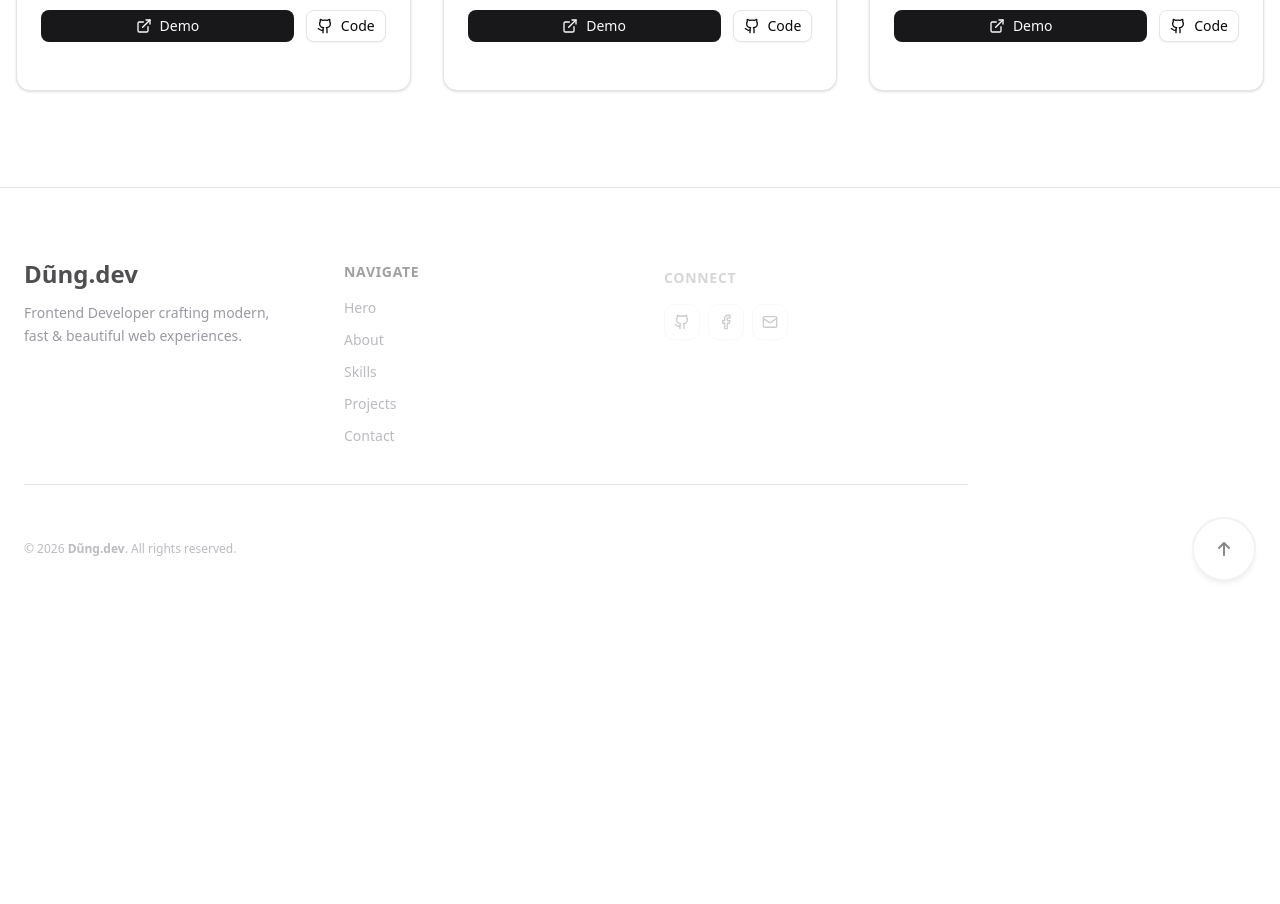
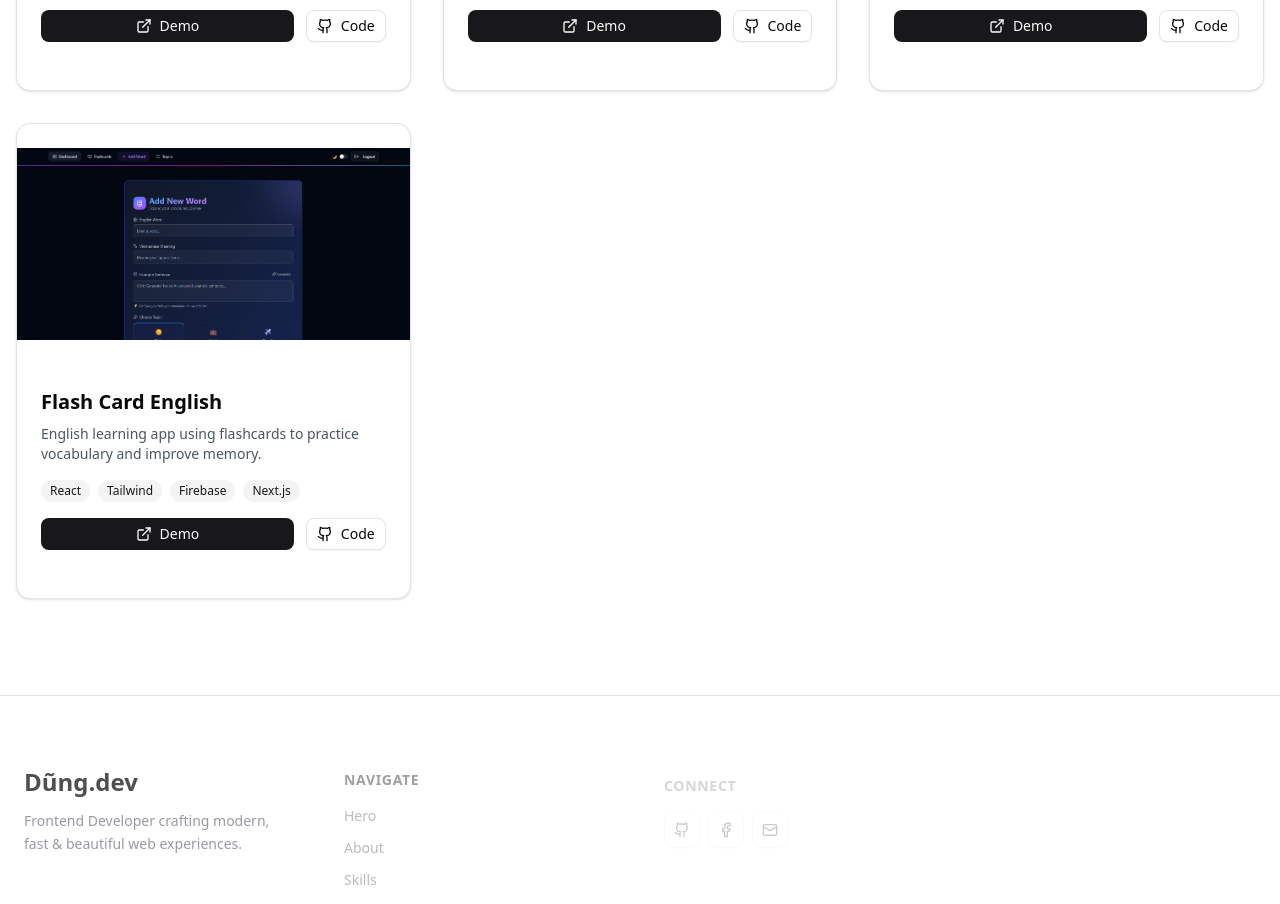
Before and after one commit to dungdev-web/Cv, a Next.js app in the folder my-cv/: page /project in a window 1280 px wide. Shown: the part 1860-2764 px from the top of the page. Before the commit the page ends 2505 px from the top, so only its background shows below. Built offline with nearby package versions, Linux system fonts and the light colour scheme.

Commit message:
add: new project about flash-cảd

```diff
--- a/my-cv/app/project/page.tsx
+++ b/my-cv/app/project/page.tsx
@@ -61,7 +61,7 @@ const projects: Project[] = [
     fullDescription:
       "A modern, interactive portfolio website showcasing my work and skills. Built with cutting-edge technologies, featuring smooth animations, dark mode support, and optimized performance.",
     image: "/porfordio.png",
-    tags: ["Next.js", "Tailwind", "Framer Motion", "React","Firebase"],
+    tags: ["Next.js", "Tailwind", "Framer Motion", "React", "Firebase"],
     features: [
       "Smooth animations",
       "Dark mode",
@@ -178,6 +178,25 @@ const projects: Project[] = [
     ],
     demo: "#",
     github: "https://github.com/dungdev-web/react_web",
+  },
+  {
+    id: "flash-card",
+    title: "Flash Card English",
+    description:
+      "English learning app using flashcards to practice vocabulary and improve memory.",
+    fullDescription:
+      "Flash Card English is a web application designed to help users learn and memorize English vocabulary through flashcards. The app allows users to create, view, edit, and delete flashcards, practice words with flip animations, and track their learning progress. The project focuses on building an intuitive UI, smooth interactions, and a simple backend using Node.js and MySQL for data storage. This project helps practice CRUD operations, basic database design, and full-stack development skills.",
+    image: "/english.png",
+    tags: ["React", "Tailwind", "Firebase", "Next.js"],
+    features: [
+      "Create flashcards",
+      "Flip card animation to show meaning",
+      "Vocabulary practice and review",
+      "Backend API with Next.js & Firebase",
+      "Responsive design for all devices",
+    ],
+    demo: "https://flash-card-pink-five.vercel.app/login",
+    github: "https://github.com/dungdev-web/flash-card",
   },
 ];
 
```
Also changed, not shown: my-cv/public/english.png (added).
